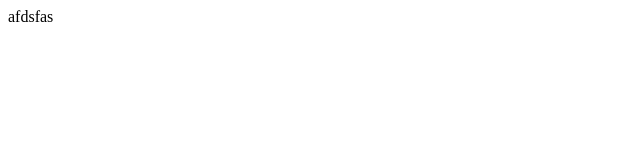
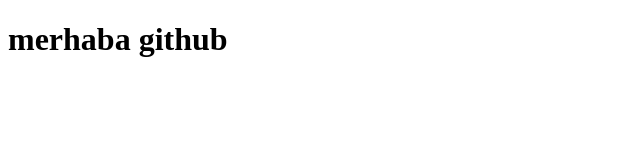
Before and after one commit to isademr/FirstWebSite, a plain HTML site: page index.html in a window 1280 px wide. Shown: the whole page, without its empty margins (0-640 px from the left). Drawn offline with Linux system fonts and the light colour scheme.

Commit message:
Update index.html

```diff
--- a/index.html
+++ b/index.html
@@ -7,6 +7,6 @@
     <title>Document</title>
 </head>
 <body>
-    afdsfas
+    <h1>merhaba github</h1>
 </body>
 </html>
```
